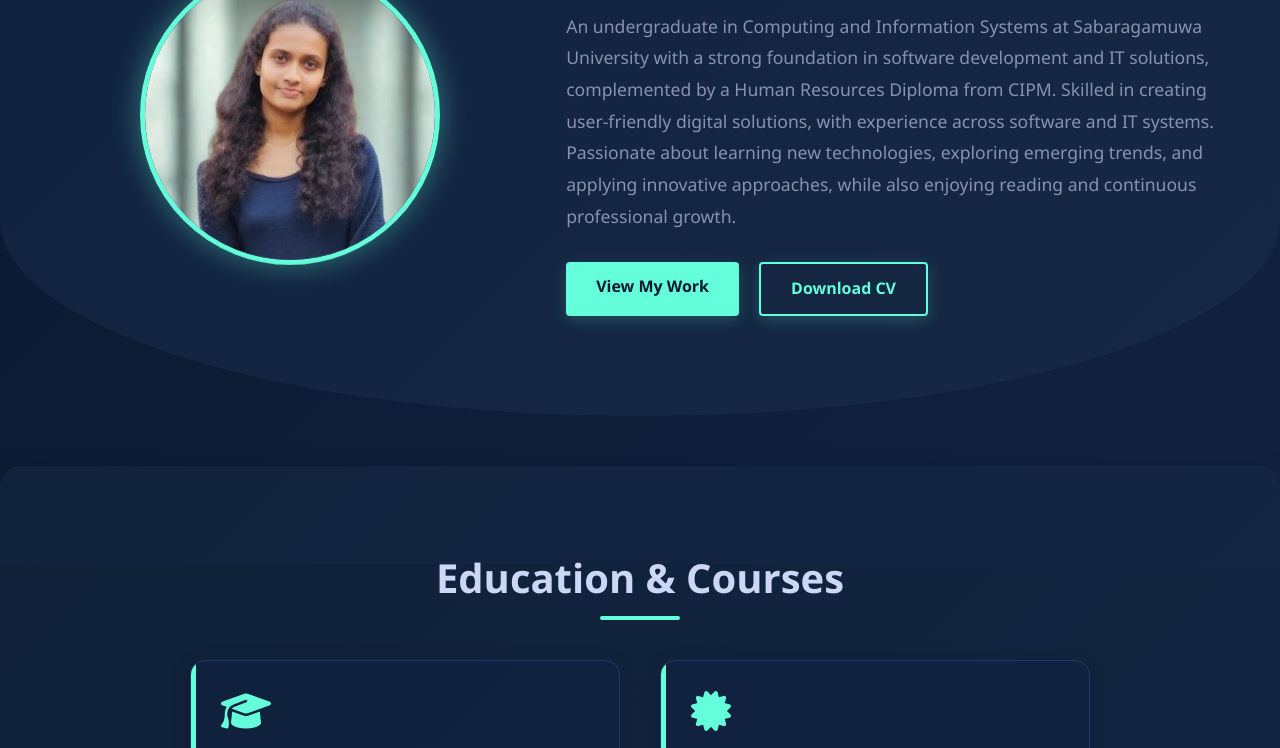
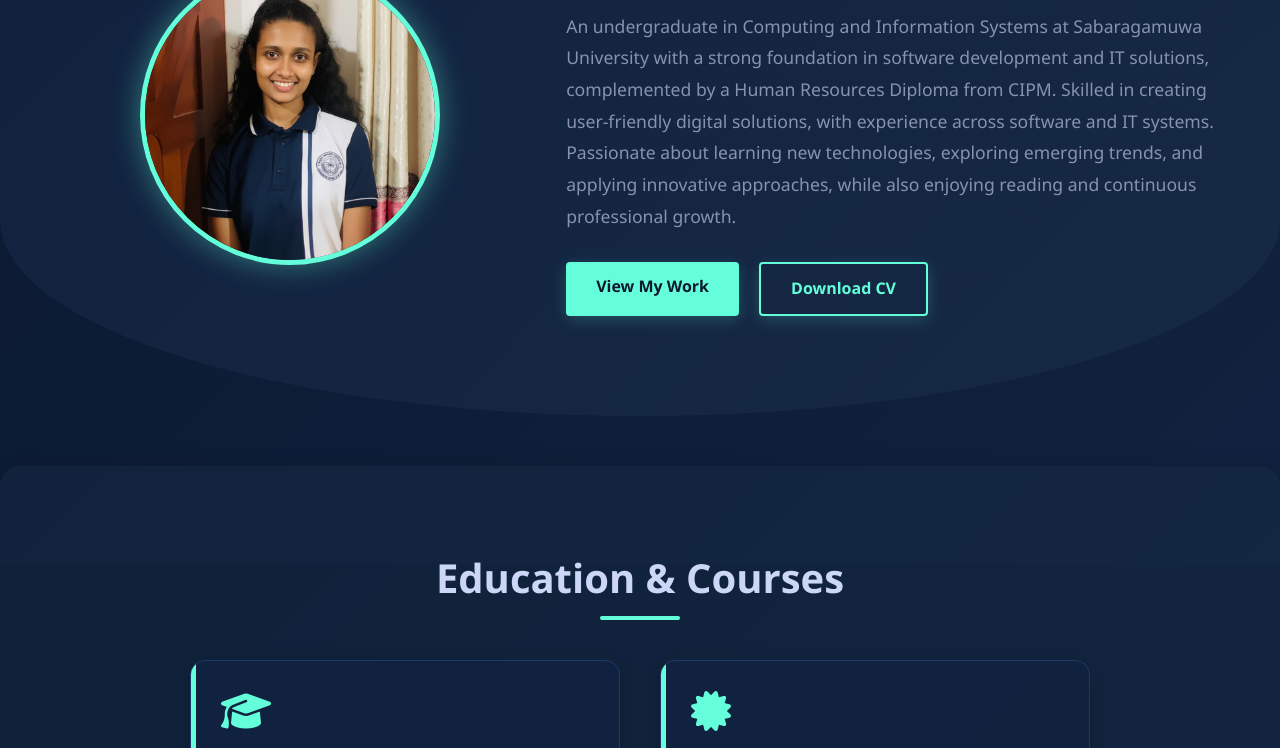
Before and after one commit to Yasodhara-626/Portfolio, a plain HTML site: page index.html in a window 1280 px wide. Shown: the part 236-984 px from the top of the page. Drawn offline with nearby package versions, Linux system fonts and the light colour scheme.

Commit message:
git commit -m "Fixed profile picture animation and fade effect"

```diff
--- a/index.html
+++ b/index.html
@@ -198,7 +198,7 @@
             overflow: hidden;
             border: 5px solid #64ffda;
             box-shadow: 0 0 30px rgba(100, 255, 218, 0.4);
-            animation: float 6s ease-in-out infinite;
+
         }
 
         @keyframes float {
@@ -754,7 +754,7 @@
             <div class="about-content">
                 <div class="profile-container">
                     <div class="round-frame">
-                        <img src="images/pp1.jpeg" alt="Yasodhara Nipuni">
+                        <img src="images/PP3.png" alt="Yasodhara Nipuni">
                     </div>
                 </div>
                 <div class="about-text">
```
Also changed, not shown: images/PP3.png (added).
